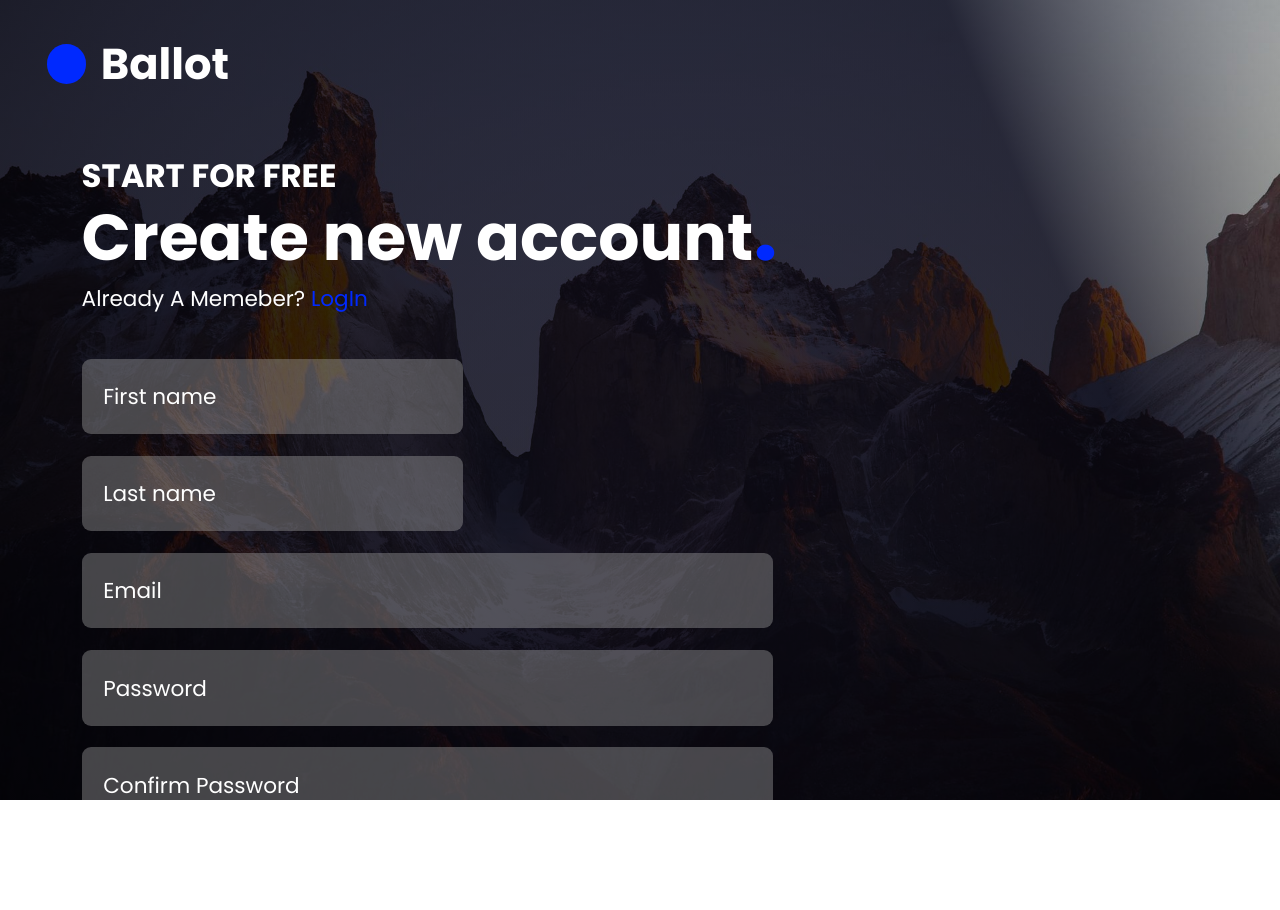
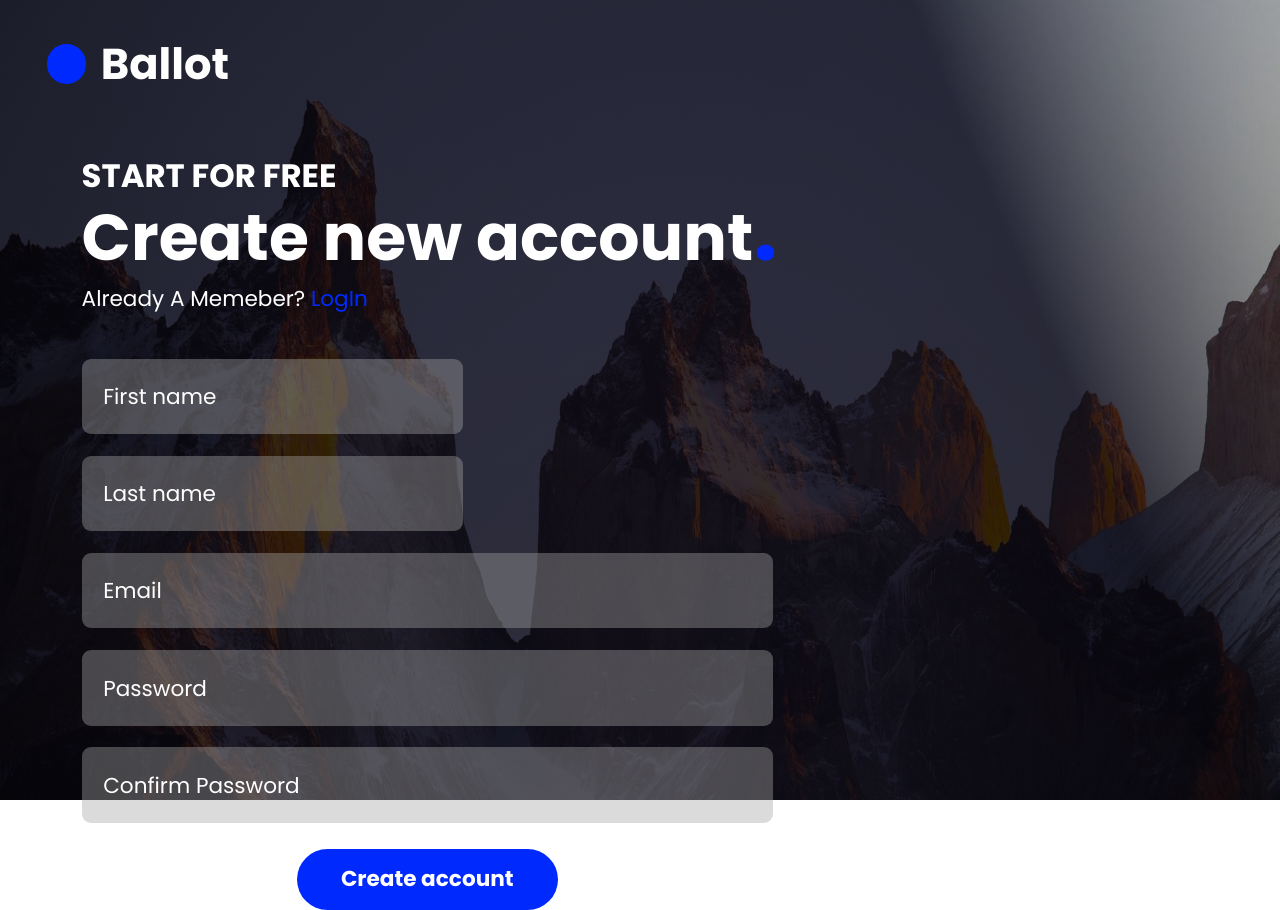
Before and after one commit to dragonfist630/ballot, a React (Create React App) app: page / in a window 1280 px wide. Before the commit the page ends 800 px from the top, so only its background shows below. Built offline with nearby package versions, Linux system fonts and the light colour scheme.

Commit message:
finally fixed the background image

```diff
--- a/package.json
+++ b/package.json
@@ -13,7 +13,6 @@
     "react": "^17.0.2",
     "react-bootstrap": "^2.1.2",
     "react-dom": "^17.0.2",
-    "react-router": "^6.2.2",
     "react-router-dom": "^6.2.2",
     "react-scripts": "5.0.0",
     "web-vitals": "^2.1.4",
--- a/src/App.css
+++ b/src/App.css
@@ -2,12 +2,13 @@
   background: linear-gradient(247.32deg, rgba(0, 0, 0, 0) 0%, rgba(25, 25, 35, 1) 20.8%), url(../image/bg.jpg);
   background-blend-mode: hard-light, normal;
   background-repeat: no-repeat;
-  background-size: cover;
+  background-size: contain;
+  background-size: 100vw 150vh;
   mix-blend-mode: normal;
   width: 100vw;
   height: 100vh;
   padding: 1.4rem 2.5rem;
-  overflow: scroll;
+
 }
 /* .container_wrap{
   width: 100%;
--- a/src/index.css
+++ b/src/index.css
@@ -5,7 +5,7 @@ body {
     sans-serif;
   -webkit-font-smoothing: antialiased;
   -moz-osx-font-smoothing: grayscale;
-  /* overflow:scroll; */
+  /* overflow-y:hidden; */
 }
 
 code {
```
Also changed, not shown: 1 other file (tests, documents, lock files or other folders).
